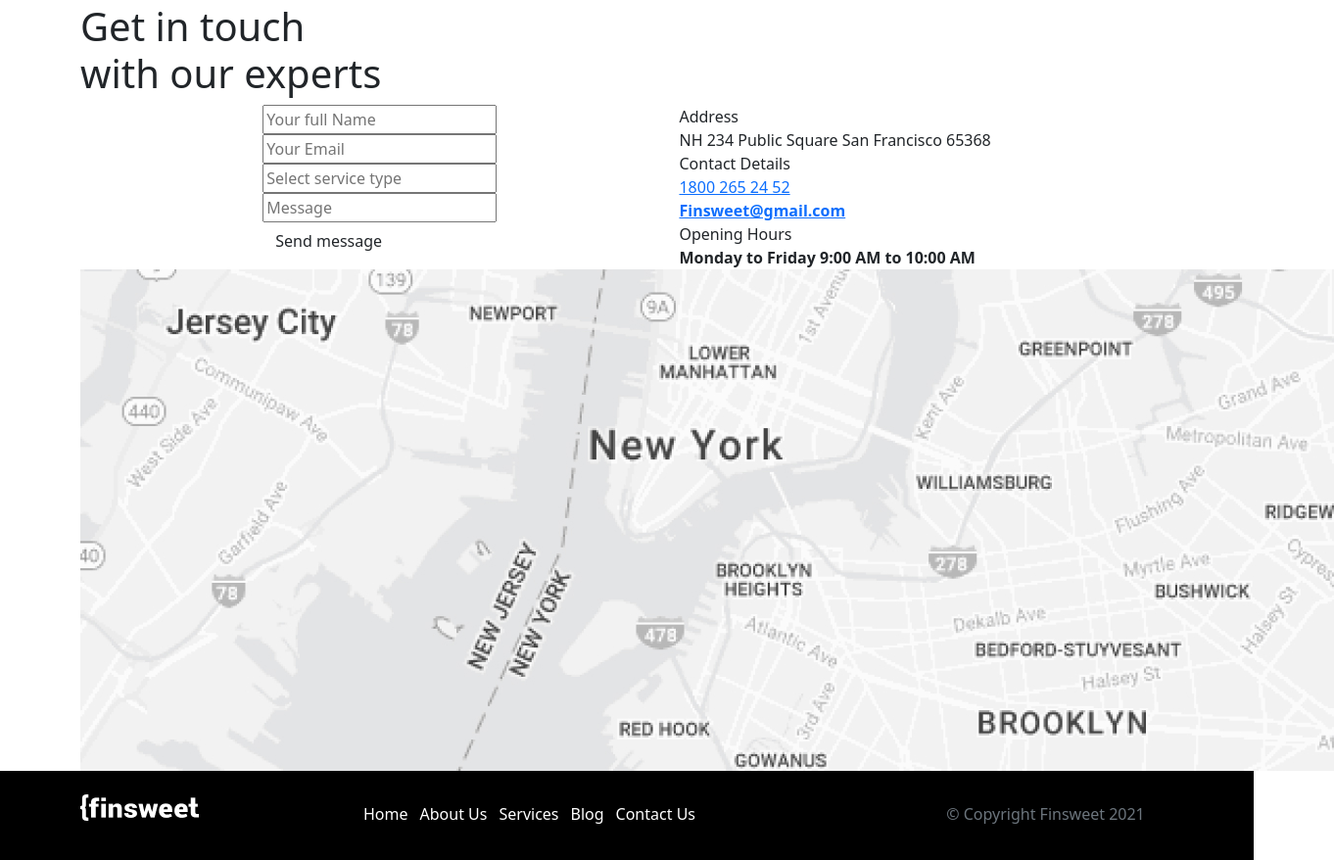
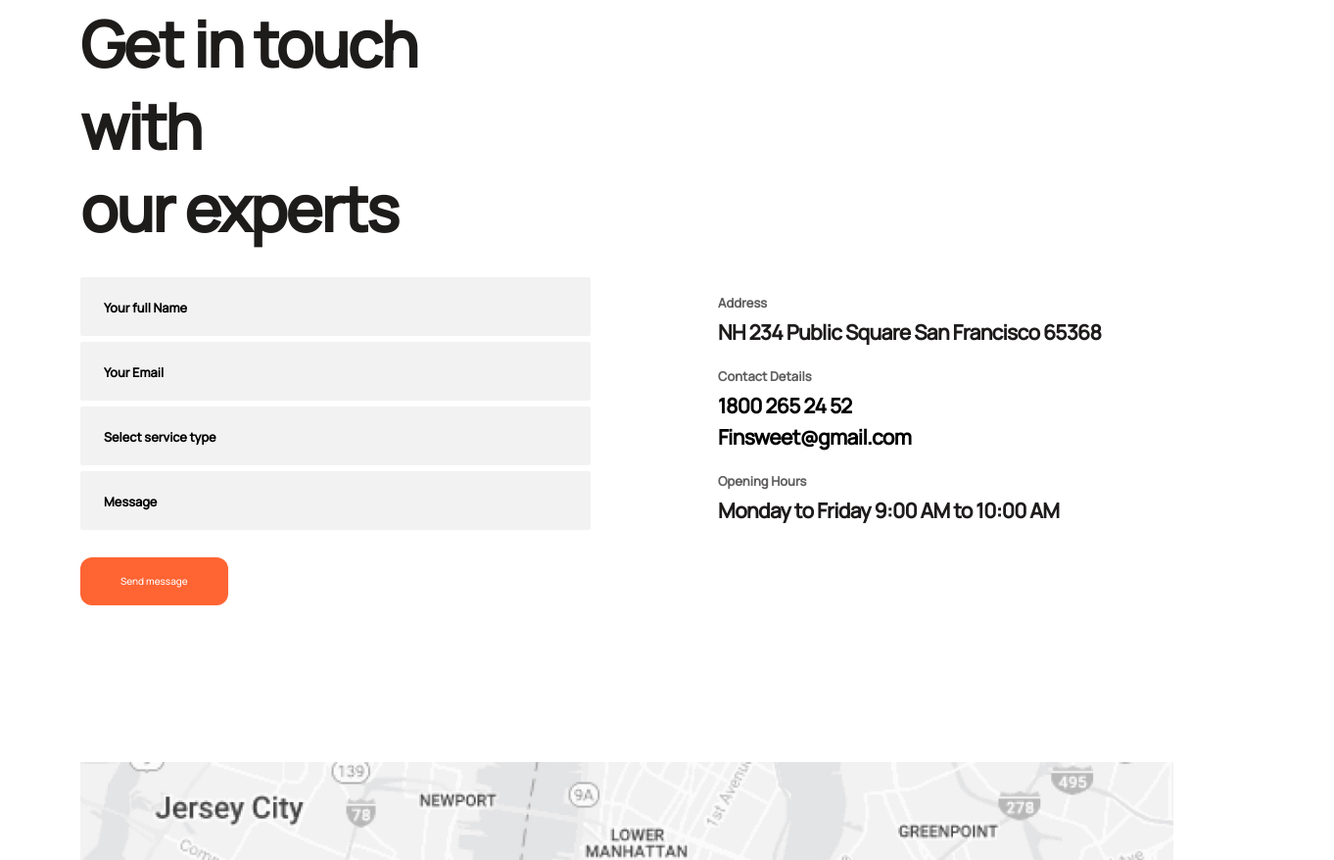
Before and after one commit to sanni1244/contact-in, a plain HTML site: page index.html in a window 1280 px wide. Shown: the part 69-947 px from the top of the page at 98% size, 1362 px wide, since content can reach past the window. Drawn offline with Linux system fonts and the light colour scheme.

Commit message:
Update index.html

```diff
--- a/index.html
+++ b/index.html
@@ -5,8 +5,8 @@
     <meta http-equiv="X-UA-Compatible" content="IE=edge">
     <meta name="viewport" content="width=device-width, initial-scale=1.0">
     <title>Contact</title>
-    <link rel="stylesheet" href="../Stylesheets/bootstrap.min.css">
-    <link rel="stylesheet" href="../Stylesheets/contacts.css">
+    <link rel="stylesheet" href="Stylesheets/bootstrap.min.css">
+    <link rel="stylesheet" href="Stylesheets/style.css">
     <link rel="preconnect" href="https://fonts.googleapis.com">
     <link rel="preconnect" href="https://fonts.gstatic.com" crossorigin>
     <link href="https://fonts.googleapis.com/css2?family=Manrope:wght@500&display=swap" rel="stylesheet">
@@ -15,7 +15,7 @@
     <header>
         <nav class="navbar navbar-expand-lg navbar-light bg-white container-fluid py-2">
           <div class="container">
-            <a class="navbar-brand " href="/"><img src="../svg/Logo.svg" alt="company Logo" class=""></a>
+            <a class="navbar-brand " href="/"><img src="svg/Logo.svg" alt="company Logo" class=""></a>
             <!-- the button for small and medium screen responsive menu bar -->
             <button class="navbar-toggler" type="button" data-bs-toggle="collapse" data-bs-target="#navbarText" aria-controls="navbarText" aria-expanded="false" aria-label="Toggle navigation">
             <span class="navbar-toggler-icon"></span>
@@ -40,7 +40,7 @@
               </ul>
               <!-- chat assistance icon, hidden in tablet and mobile views -->
               <span class=" navbar-text d-none d-lg-block ms-4">
-                <img src="../svg/Assistance Icon.svg" alt="chat icon">
+                <img src="svg/Assistance Icon.svg" alt="chat icon">
               </span>
               <div class="ms-3 d-none d-lg-block">
                 <p class="text-muted mb-0">Road Assistance</p>
@@ -118,7 +118,7 @@
     <div class="container">
       <div class="row">
         <div class="col-sm-12 col-md-5 col-lg-3 ">
-          <img src="../svg/Logo2.png" alt="logo" class="pt-3 ">
+          <img src="svg/Logo2.png" alt="logo" class="pt-3 ">
         </div>
         <div class="col-sm-12 col-md-7 col-lg-6 ">
             <ul class="nav  fs-6 pt-3 ">
```
